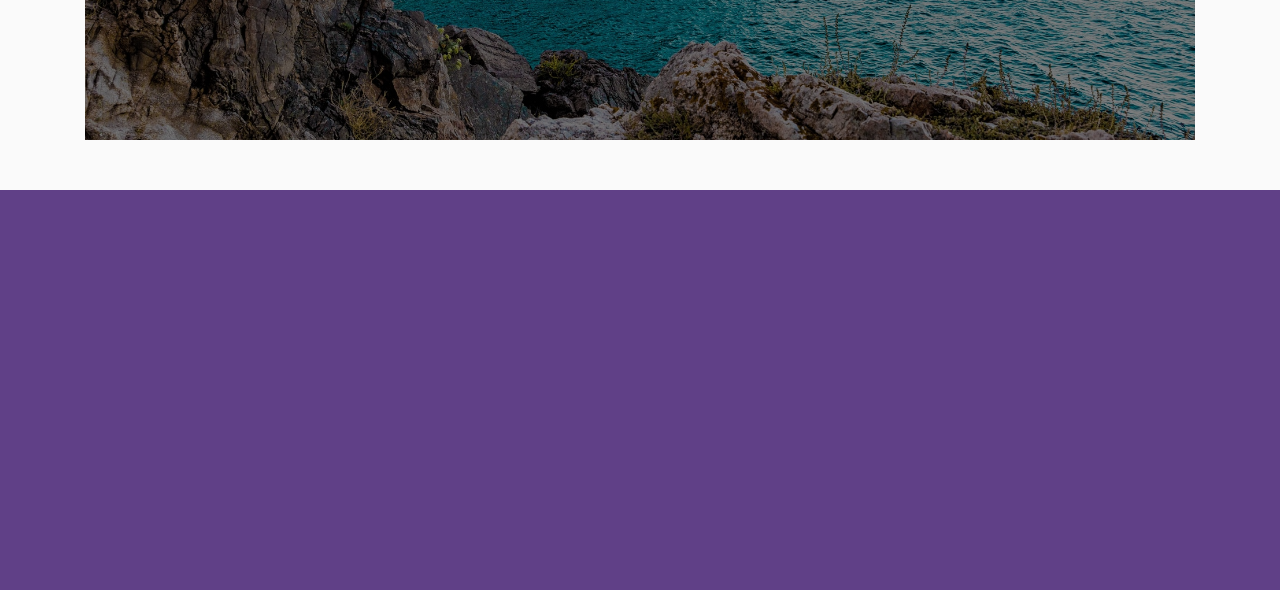
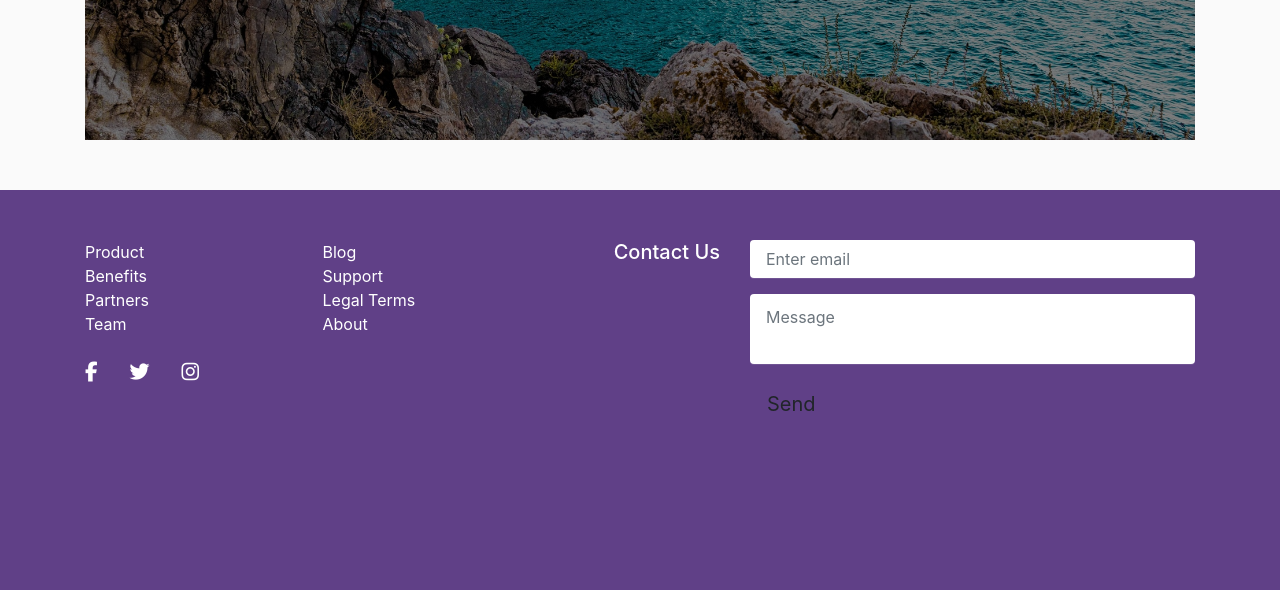
Before and after one commit to Ivy8127/Esovis-VR, a Django app: page / in a window 1280 px wide. Shown: the part 3811-4401 px from the top of the page. Before the commit the page ends 4001 px from the top, so only its background shows below. Run offline with Django 3.2, Linux system fonts and the light colour scheme; some libraries are stand-ins or nearby versions.

Commit message:
footer section added to home page

```diff
--- a/VRApp/templates/VRApp/home.html
+++ b/VRApp/templates/VRApp/home.html
@@ -128,4 +128,55 @@ VR{% endblock %} {% block content%}
   </div>
 </div>
 </div>
-{%endblock content%}
+
+<!-- footer section
+ -->
+ <footer class="footer">
+  <div class="container">
+      <div class="row">
+          <div class="col-md-5">
+              <div class="row">
+                  <div class="col-6">
+                      <ul class="list-unstyled">
+                          <li><a href="">Product</a></li>
+                          <li><a href="">Benefits</a></li>
+                          <li><a href="">Partners</a></li>
+                          <li><a href="">Team</a></li>
+                      </ul>
+                  </div>
+                  <div class="col-6">
+                      <ul class="list-unstyled">
+                          <li><a href="">Blog</a></li>
+                          <li><a href="">Support</a></li>
+                          <li><a href="">Legal Terms</a></li>
+                          <li><a href="">About</a></li>
+                      </ul>
+                  </div>
+              </div>
+              <ul class="nav">
+                  <li class="nav-item"><a href="" class="nav-link pl-0"><i class="fa fa-facebook fa-lg"></i></a></li>
+                  <li class="nav-item"><a href="" class="nav-link"><i class="fa fa-twitter fa-lg"></i></a></li>
+                  <li class="nav-item"><a href="" class="nav-link"><i class="fa fa-instagram fa-lg"></i></a></li>
+              </ul>
+              <br>
+          </div>
+          <div class="col-md-2">
+              <h5 class="text-md-right" style="color: white;">Contact Us</h5>
+          </div>
+          <div class="col-md-5">
+              <form id="contactform">
+                  <fieldset class="form-group">
+                      <input type="email" class="form-control" id="exampleInputEmail1" placeholder="Enter email">
+                  </fieldset>
+                  <fieldset class="form-group">
+                      <textarea class="form-control" id="exampleMessage" placeholder="Message"></textarea>
+                  </fieldset>
+                  <fieldset class="form-group text-xs-right">
+                      <button type="button" class="btn btn-secondary-outline btn-lg">Send</button>
+                  </fieldset>
+              </form>
+          </div>
+      </div>
+  </div>
+</footer>
+ {%endblock content%}
--- a/VRApp/templates/VRApp/main.html
+++ b/VRApp/templates/VRApp/main.html
@@ -11,6 +11,7 @@
       crossorigin="anonymous"
     />
     <link rel="stylesheet" href="/static/css/cart.css" />
+    <script src="https://kit.fontawesome.com/6b55cd64b6.js" crossorigin="anonymous"></script>
    <link rel="icon" type="image/png" sizes="16x16"href="/static/images/favicon-16x16.png" />
     <!-- <link rel="apple-touch-icon" sizes="180x180" href="/apple-touch-icon.png">
 <link rel="icon" type="image/png" sizes="32x32" href="/favicon-32x32.png">
@@ -498,7 +499,7 @@
             >
           </li>
           <li class="nav-item active">
-            <a class="nav-link" href="{% url 'home' %}"
+            <a class="nav-link" href="#contactform"
               >Contact Us <span class="sr-only">(current)</span></a
             >
           </li>
--- a/static/css/cart.css
+++ b/static/css/cart.css
@@ -1,6 +1,10 @@
+html{
+  scroll-behavior: smooth;
+}
 body {
   background-color: hsl(0, 0%, 98%);
   overflow-x: hidden;
+
 }
 
 h1,
@@ -475,3 +479,40 @@ h6 {
     font-size: 2rem;
   }
 }
+
+@media (max-width: 567px) {
+
+  .footer {
+    height: 700px;
+  }
+}
+
+footer {
+padding-top: 50px;
+background-color: #604087;
+color: #bbb;
+height:400px;
+width:100%
+}
+
+
+
+footer a {
+color: white;
+text-decoration:none;
+}
+
+footer a:hover, footer a:focus {
+color: #e8cd77;
+text-decoration:none;
+border-bottom:1px dotted #e8cd77;
+}
+
+footer .form-control {
+  background-color: #fff;
+  box-shadow: 0 1px 0 0 rgba(255, 255, 255, 0.1);
+  border: none;
+  resize: none;
+  color: #d1d2d2;
+  padding: 0.7em 1em;
+}
```
